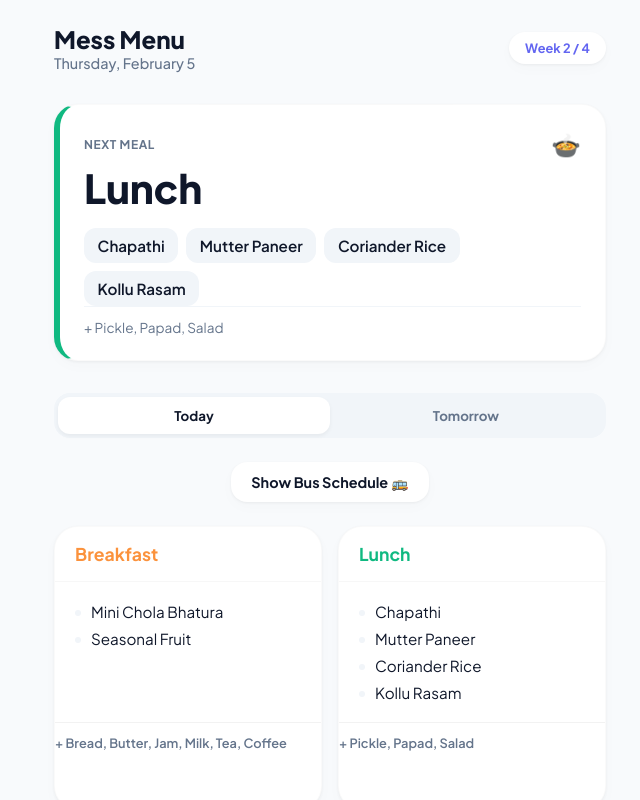
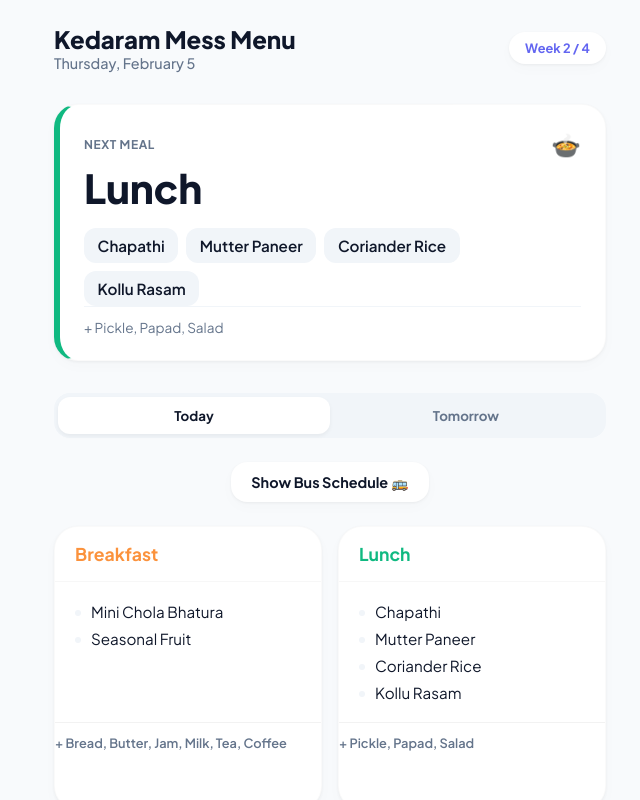
Before and after one commit to storieswithnandu/mess, a React (Vite) app: page / in a window 1280 px wide. Shown: the top 800 px of the page, without its empty margins (310-950 px from the left). Built offline with nearby package versions, Linux system fonts and the light colour scheme.

Commit message:
Update title and header to Kedaram Mess Menu

```diff
--- a/index.html
+++ b/index.html
@@ -5,7 +5,7 @@
   <meta charset="UTF-8" />
   <link rel="icon" type="image/svg+xml" href="/mess-icon.svg" />
   <meta name="viewport" content="width=device-width, initial-scale=1.0" />
-  <title>mess-menu</title>
+  <title>Kedaram Mess Menu</title>
 </head>
 
 <body>
--- a/src/App.tsx
+++ b/src/App.tsx
@@ -35,7 +35,7 @@ function App() {
       {/* Header */}
       <header style={{ marginBottom: '2rem', display: 'flex', justifyContent: 'space-between', alignItems: 'center' }}>
         <div>
-          <h2 style={{ fontSize: '1.5rem', fontWeight: 800 }}>Mess Menu</h2>
+          <h2 style={{ fontSize: '1.5rem', fontWeight: 800 }}>Kedaram Mess Menu</h2>
           <p style={{ color: 'var(--text-muted)', fontSize: '0.9rem', fontWeight: 500 }}>
             {getFormatDate(view === 'today' ? now : new Date(now.getTime() + 86400000))}
           </p>
```
